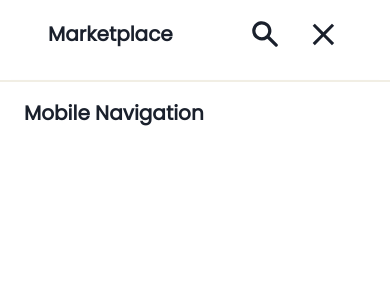
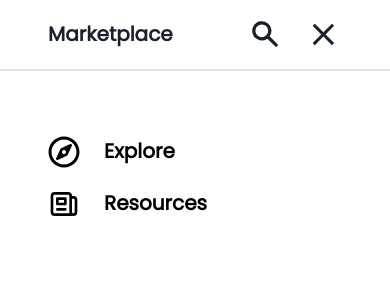
Before and after one commit to systemis/art-social, a React (Create React App) app: page / in a window 390 px wide. Both pictures are taken after a click on the icon 323 px from the left and 34 px from the top of the page. Shown: the top 300 px of the page. Built offline with nearby package versions, Linux system fonts and the light colour scheme.

Commit message:
add mobile navigation items

```diff
--- a/src/components/layouts/MobileNavigation.tsx
+++ b/src/components/layouts/MobileNavigation.tsx
@@ -1,39 +1,64 @@
-import { Drawer, DrawerContent, DrawerHeader, Text } from "@chakra-ui/react";
+import {
+  Drawer,
+  DrawerBody,
+  DrawerContent,
+  DrawerFooter,
+  DrawerHeader,
+  Icon,
+  Text,
+  useMediaQuery,
+} from "@chakra-ui/react";
 import React, { memo } from "react";
 import { useDispatch, useSelector } from "react-redux";
 import { RootState } from "redux/root-reducer";
 import { AppDispatch } from "redux/root-store";
 import { showMobileMenu } from "redux/ui/slice";
+import { routes } from "routes";
+import { renderMenuItems } from "components/layouts/Navigation";
+import { QUERY_MOBILE } from "constants/app";
+import { navigationIcons } from "constants/navigation";
 
 export const MobileNavigation = memo(() => {
   const isShow =
     useSelector((state: RootState) => state.ui.menu.isShowMobileMenu) || false;
   const dispatch: AppDispatch = useDispatch();
-
+  const [isDesktop] = useMediaQuery(`(min-width: ${QUERY_MOBILE})`, {
+    ssr: false,
+  });
   const closeDrawer = () => {
     dispatch(showMobileMenu({ value: false }));
   };
 
   return (
-    <Drawer placement="right" isOpen={isShow} onClose={closeDrawer} size="full">
+    <Drawer
+      placement="right"
+      isOpen={isShow}
+      onClose={closeDrawer}
+      size={isDesktop ? "sm" : "full"}
+    >
       <DrawerContent
         minH="calc(100vh - 80px)"
         mt="80px"
-        borderTop="2px"
+        borderTop={isDesktop ? "2px" : "0"}
         borderStyle="solid"
-        borderColor="#f1eee4"
+        borderColor="rgb(227, 227, 227)"
       >
-        <DrawerHeader>
-          <Text
-            as="b"
-            _hover={{ cursor: "pointer" }}
-            fontWeight="bold"
-            fontSize="xl"
-            w="100%"
-          >
-            Mobile Navigation
-          </Text>
-        </DrawerHeader>
+        <DrawerBody mt={7}>
+          {routes.map((item) => {
+            return renderMenuItems(item, "", true, true, closeDrawer);
+          })}
+        </DrawerBody>
+        <DrawerFooter
+            borderTop={isDesktop ? "2px" : "0"}
+            borderStyle="solid"
+            borderColor="rgb(227, 227, 227)"
+            alignItems="center"
+            justifyContent="center"
+        >
+            {navigationIcons.map(item => (
+                <Icon key={item.label} as={item.icon} boxSize={7} mx={3} color="rgb(138, 147, 155)" />
+            ))}
+        </DrawerFooter>
       </DrawerContent>
     </Drawer>
   );
--- a/src/components/layouts/Navigation.tsx
+++ b/src/components/layouts/Navigation.tsx
@@ -31,15 +31,16 @@ export const renderMenuItems = (
   item: BasicRoute,
   parentPath = "",
   isMobile = false,
+  isShowIcon = false,
   cb: any = undefined
 ): any => {
   if (item.routes) {
     if (item.label) {
-      return renderParentMenuItem(item, item.path, isMobile, cb);
+      return renderParentMenuItem(item, item.path, isMobile, isShowIcon, cb);
     }
 
     return item.routes.map((route) => {
-      return renderMenuItems(route, parentPath, isMobile, cb);
+      return renderMenuItems(route, parentPath, isMobile, isShowIcon, cb);
     });
   }
   if (item.label) {
@@ -53,6 +54,7 @@ export const renderMenuItems = (
         item={item}
         parentPath={parentPath}
         isMobile={isMobile}
+        isShowIcon={isShowIcon}
         cb={cb}
       />
     );
@@ -64,6 +66,7 @@ const renderParentMenuItem = (
   item: BasicRoute,
   parentPath = "",
   isMobile = false,
+  isShowIcon = false,
   cb: any = undefined
 ) => {
   return (
@@ -79,11 +82,13 @@ const SingleMenuItem = ({
   item,
   parentPath = "",
   isMobile = false,
+  isShowIcon = false,
   cb = undefined,
 }: {
   item: BasicRoute;
   parentPath: string;
   isMobile: boolean;
+  isShowIcon: boolean;
   cb: any;
 }) => {
   const { pathname } = useLocation();
@@ -126,7 +131,10 @@ const SingleMenuItem = ({
             _hover={{ color: isActive ? undefined : "brand.700" }}
             zIndex={2}
           >
-            {item.label}
+            <Flex>
+              {isShowIcon ? <Icon as={item.icon} boxSize={8} alignItems="center" mx={6} /> : undefined}
+              {item.label}
+            </Flex>
           </AppLink>
         </AppRow>
         {/*<UiDivider borderColor="orange.400" />*/}
@@ -199,9 +207,9 @@ const Navigation = () => {
       bg={!isAtTop ? "white" : "transparent"}
       zIndex={999}
       sx={{ transition: "all .3s ease-in" }}
-      borderBottom={!isAtTop ? "2px" : "0"}
+      borderBottom={!isAtTop || isShowSideBar ? "2px" : "0"}
       borderStyle="solid"
-      borderColor="#f1eee4"
+      borderColor="rgb(227, 227, 227)"
     >
       <Container maxW="container" px="3rem">
         <Flex py={4} gap={6} alignItems="center">
--- /dev/null
+++ b/src/constants/navigation.ts
@@ -0,0 +1,36 @@
+import { IconType } from "react-icons";
+import {
+  FaDiscord,
+  FaFacebookF,
+  FaYoutube,
+  FaInstagram,
+  FaTwitter,
+} from "react-icons/fa";
+
+interface navigationIcon {
+  label?: string;
+  icon?: IconType;
+}
+
+export const navigationIcons: navigationIcon[] = [
+  {
+    label: "Twitter",
+    icon: FaTwitter,
+  },
+  {
+    label: "Instagram",
+    icon: FaInstagram,
+  },
+  {
+    label: "Discord",
+    icon: FaDiscord,
+  },
+  {
+    label: "Facebook",
+    icon: FaFacebookF,
+  },
+  {
+    label: "Youtube",
+    icon: FaYoutube,
+  },
+];
--- a/src/routes.ts
+++ b/src/routes.ts
@@ -1,4 +1,6 @@
 import HomePage from "pages/home-page/page/index";
+import {FaRegCompass} from 'react-icons/fa';
+import {HiOutlineNewspaper} from 'react-icons/hi';
 import ExplorePage from "pages/explore/page/index";
 import ResourcesPage from "pages/resources/page/index";
 import { BasicRoute } from "components/elements/AppRouter";
@@ -15,12 +17,14 @@ export const routes: BasicRoute[] = [
       {
         path: PAGES.EXPLORE,
         label: "Explore",
+        icon: FaRegCompass,
         component: ExplorePage,
         exact: true,
       },
       {
         path: PAGES.RESOURCES,
         label: "Resources",
+        icon: HiOutlineNewspaper,
         component: ResourcesPage,
         exact: true,
       },
```
